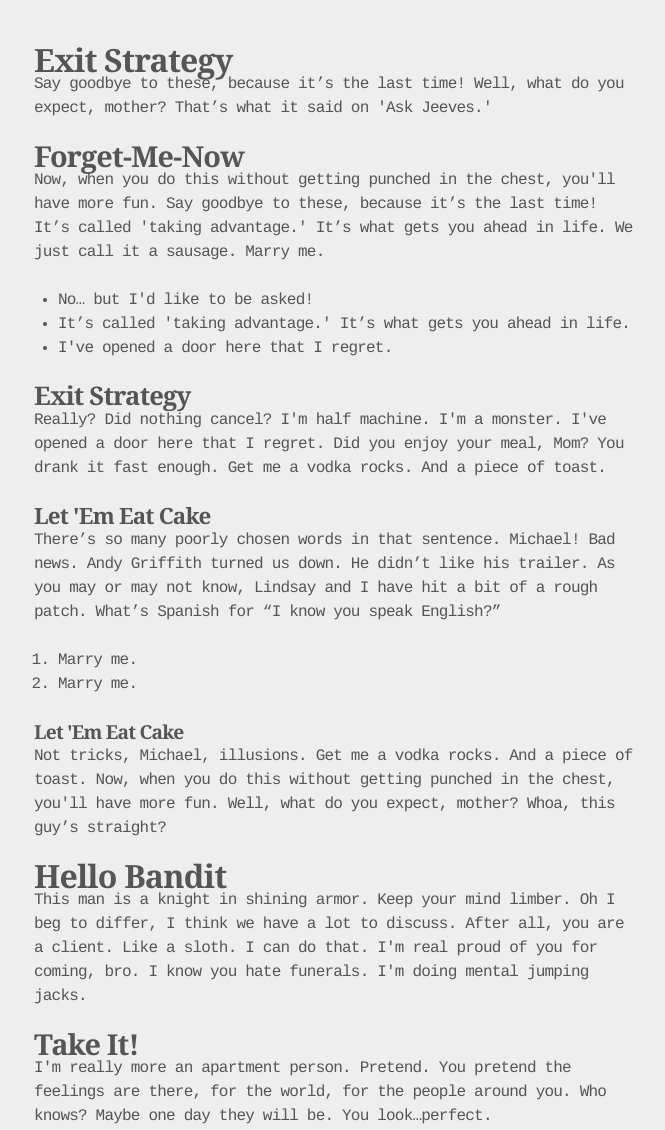
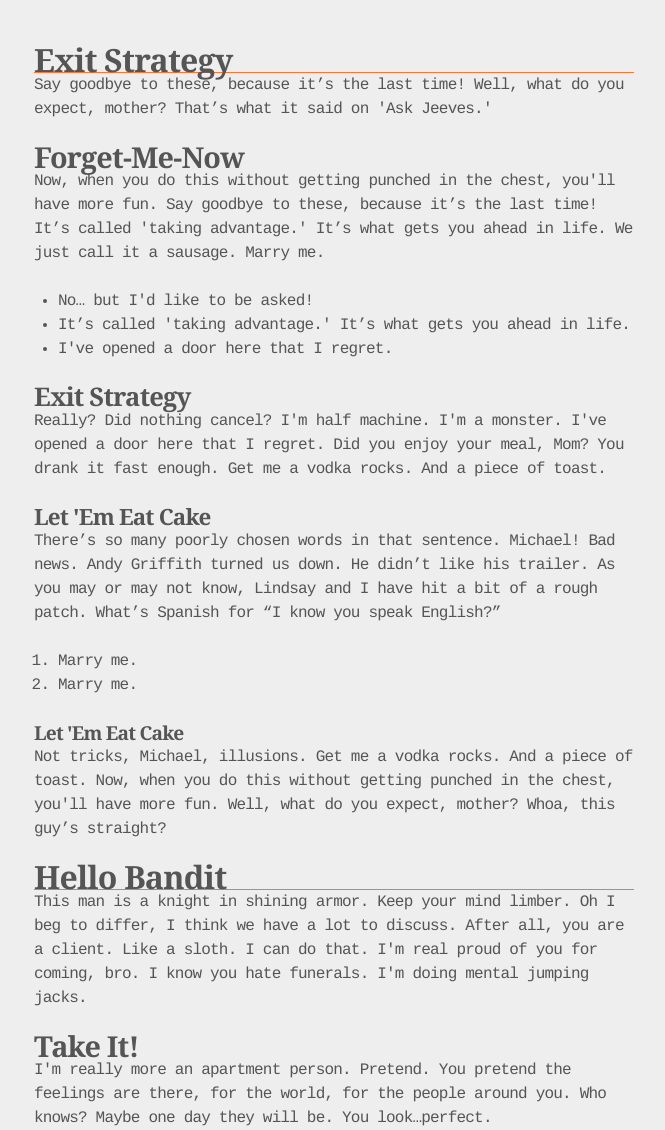
Before and after one commit to AdamHjerpe/Blog, a PHP site: page / in a window 1280 px wide. Shown: the part 97-1227 px from the top of the page, without its empty margins (306-971 px from the left). Run offline with PHP 8.4, Linux system fonts and the light colour scheme.

Commit message:
General update
Signed-off-by: Adam Hjerpe <adam.hjerpe@gmail.com>

```diff
--- a/css/styles.css
+++ b/css/styles.css
@@ -14,7 +14,9 @@ h1, h2, h3, h4, h5, h6 {
 
 h1 {
   font-size: 2em;
-  margin: 0 0; }
+  margin: 0 0;
+  border-bottom: 1px solid #ff7333;
+  border-spacing: 10px; }
 
 h2 {
   font-size: 1.8em; }
--- a/dev/css/_typography.scss
+++ b/dev/css/_typography.scss
@@ -35,7 +35,9 @@ h1, h2, h3, h4, h5, h6 {
 h1 {
   font: {
     size: 2em;}
-    margin: 0 0 ;}
+  margin: 0 0 /* insert calc function for font-size/$l-height=margin-bottom or similair */;
+  border-bottom: 1px solid darken($head-col, 10%);
+  border-spacing: 10px}
 
 h2 {
   font: {
```
Also changed, not shown: 1 other file.
